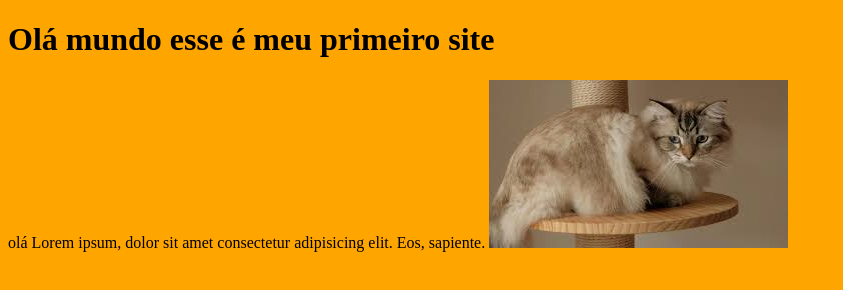
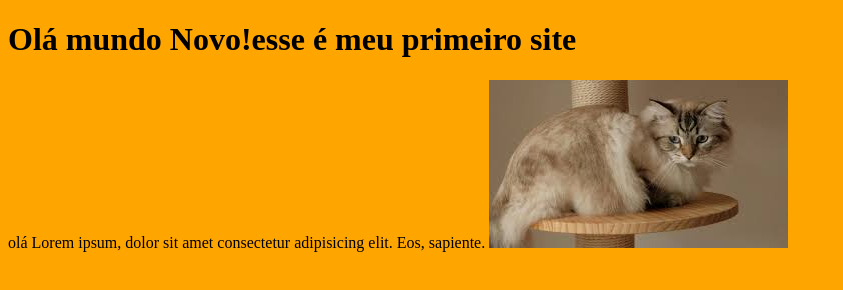
Before and after one commit to Barbaraamorimbraz/ProjetoWeb1, a plain HTML site: page index.html in a window 1280 px wide. Shown: the whole page, without its empty margins (0-843 px from the left). Drawn offline with Linux system fonts and the light colour scheme.

Commit message:
UPDATE index.html Boas vindas

```diff
--- a/index.html
+++ b/index.html
@@ -6,7 +6,7 @@
     <title>Document</title>
 </head>
 <body>
-    <h1>Olá mundo esse é meu primeiro site</h1>
+    <h1>Olá mundo Novo!esse é meu primeiro site</h1>
     olá
     Lorem ipsum, dolor sit amet consectetur adipisicing elit. Eos, sapiente.
     <img src="images.jpg" alt="">
```
